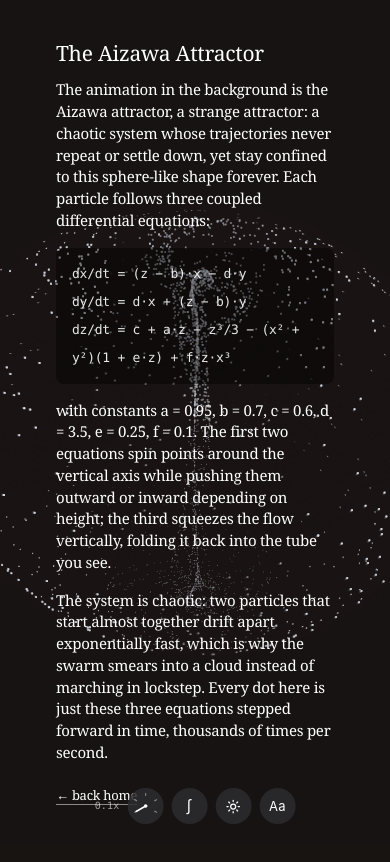
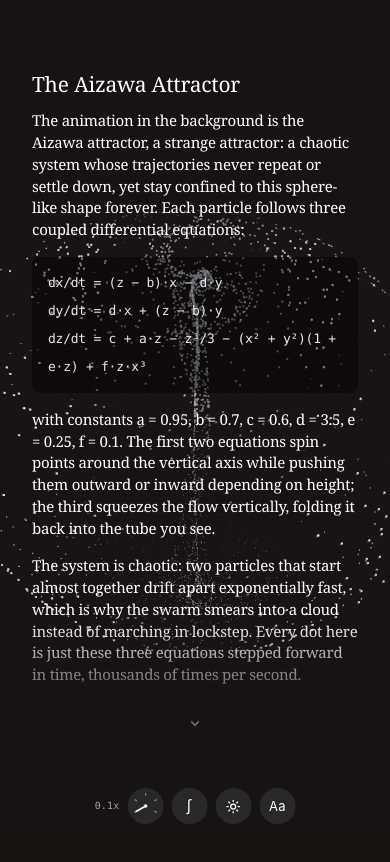
Before and after one commit to thewilliamliu/personal-website, a Next.js app: page /attractor in a window 390 px wide. Shown: the top 862 px of the page. Built offline with nearby package versions, Linux system fonts and the light colour scheme.

Commit message:
Dial click cycles speed presets; attractor page uses mobile-friendly shell

```diff
--- a/app/attractor/page.tsx
+++ b/app/attractor/page.tsx
@@ -1,6 +1,4 @@
-import Link from 'next/link'
-import Controls from 'app/components/controls'
-import SetSpeed from 'app/components/set-speed'
+import PageShell from 'app/components/page-shell'
 
 export const metadata = {
   title: 'The Aizawa Attractor',
@@ -17,15 +15,7 @@ function Eq({ children }: { children: React.ReactNode }) {
 
 export default function AttractorPage() {
   return (
-    <>
-      <Controls />
-      <SetSpeed value={0.1} />
-      <div aria-hidden="true" className="h-[400vh]" />
-      <main className="fixed inset-0 flex items-center justify-center p-6">
-        <section className="w-full max-w-lg p-8 md:p-10">
-          <h1 className="mb-3 text-[17px] font-semibold ">
-            The Aizawa Attractor
-          </h1>
+    <PageShell title="The Aizawa Attractor">
 
           <p className="mb-4 font-[425] text-[13px] leading-[1.32]">
             The animation in the background is the Aizawa attractor, a strange
@@ -56,11 +46,6 @@ export default function AttractorPage() {
             per second.
           </p>
 
-          <Link href="/" className="lnk text-[13px]">
-            ← back home
-          </Link>
-        </section>
-      </main>
-    </>
+    </PageShell>
   )
 }
--- a/app/components/speed-dial.tsx
+++ b/app/components/speed-dial.tsx
@@ -1,20 +1,20 @@
 'use client'
 
 import { useEffect, useRef, useState } from 'react'
-import { useRouter } from 'next/navigation'
 
 const MIN = 0.1
 const MAX = 3
 
+const PRESETS = [0.5, 1, 2, 3]
+
 // A small circular dial. Drag up/down to change the animation speed;
-// a plain click (no drag) opens the /attractor page.
+// a plain click (no drag) cycles through preset speeds.
 export default function SpeedDial() {
   const [speed, setSpeed] = useState(1)
   const dragging = useRef(false)
   const moved = useRef(false)
   const startY = useRef(0)
   const startSpeed = useRef(1)
-  const router = useRouter()
 
   // Stay in sync with speed set elsewhere (e.g. per-page defaults)
   useEffect(() => {
@@ -47,7 +47,11 @@ export default function SpeedDial() {
   }
   const onPointerUp = () => {
     dragging.current = false
-    if (!moved.current) router.push('/attractor')
+    if (!moved.current) {
+      // cycle to the next preset
+      const next = PRESETS.find((v) => v > speed + 0.001) ?? PRESETS[0]
+      setAndBroadcast(next)
+    }
   }
 
   // Needle angle: -120° at MIN, +120° at MAX
@@ -60,7 +64,7 @@ export default function SpeedDial() {
       </span>
       <div
         role="slider"
-        aria-label="Animation speed (click for details)"
+        aria-label="Animation speed (click to cycle presets)"
         aria-valuemin={MIN}
         aria-valuemax={MAX}
         aria-valuenow={Math.round(speed * 100) / 100}
@@ -71,10 +75,9 @@ export default function SpeedDial() {
         onKeyDown={(ev) => {
           if (ev.key === 'ArrowUp') setAndBroadcast(speed + 0.25)
           if (ev.key === 'ArrowDown') setAndBroadcast(speed - 0.25)
-          if (ev.key === 'Enter') router.push('/attractor')
         }}
         className="ctrl flex h-9 w-9 cursor-pointer items-center justify-center rounded-full transition-transform hover:scale-105"
-        title="Drag to change speed · click to see the math"
+        title="Drag to change speed · click to cycle presets"
       >
         <svg width="34" height="34" viewBox="0 0 34 34" aria-hidden="true">
           {/* tick marks */}
```
